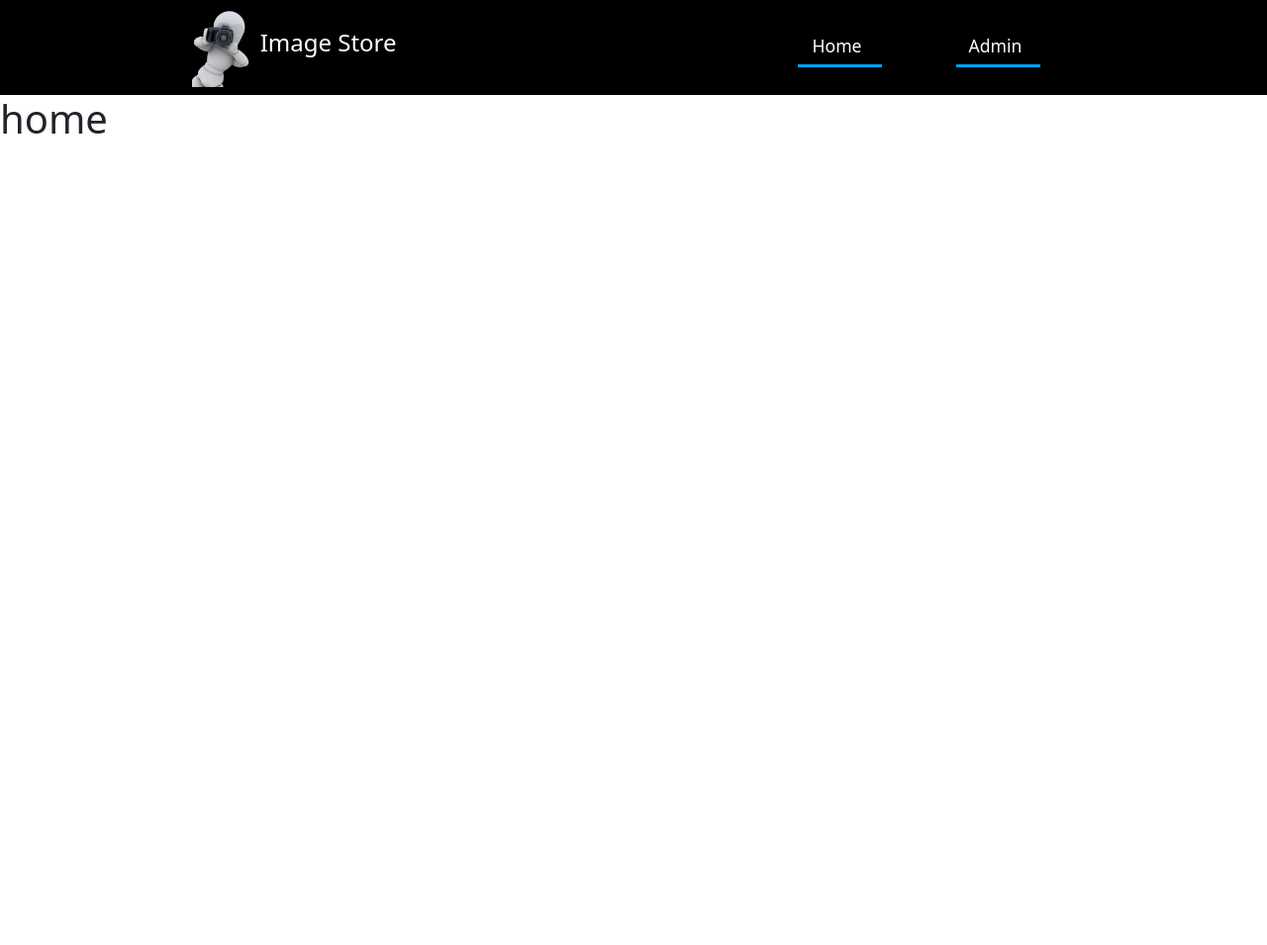
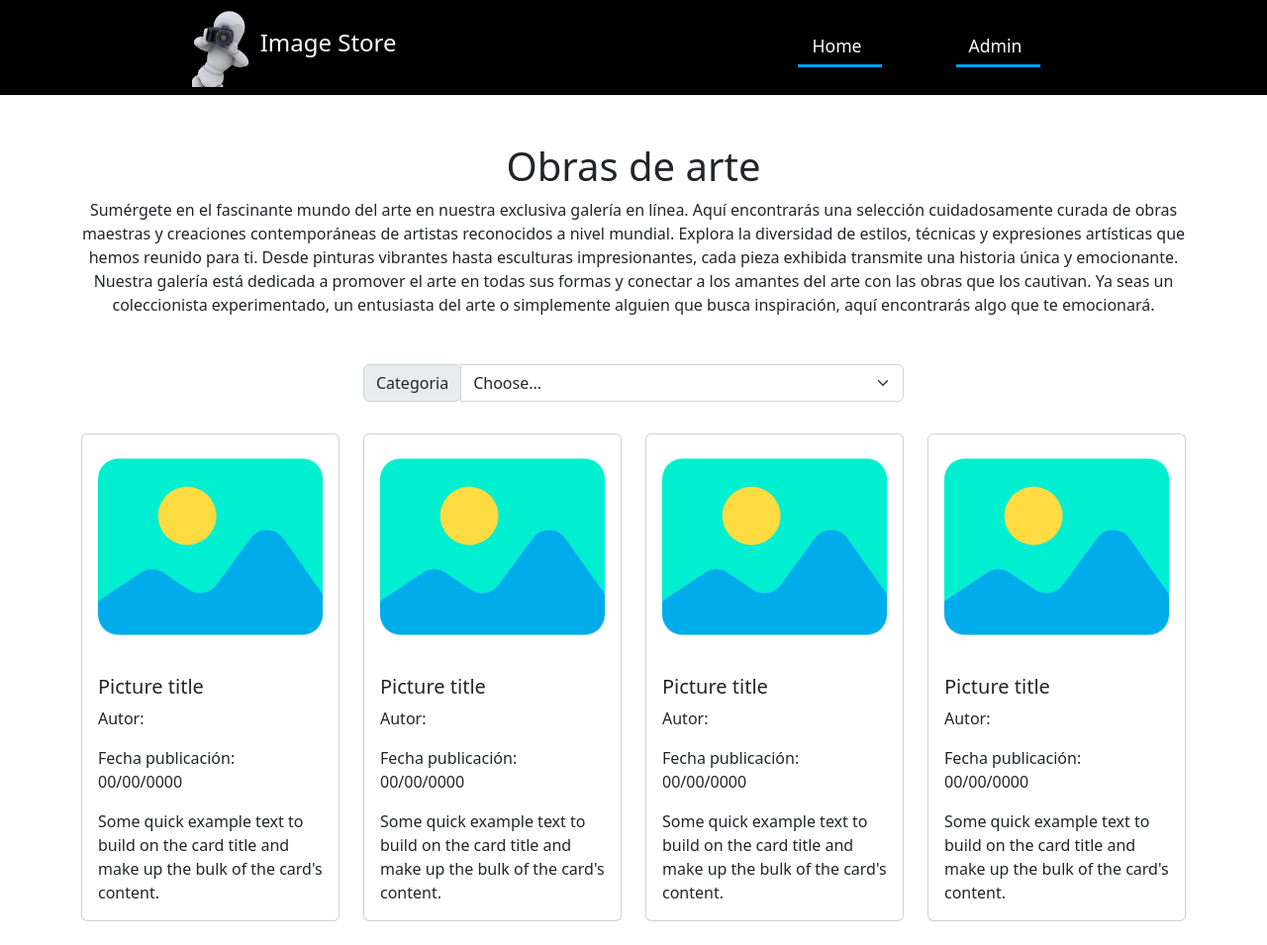
Before and after one commit to yesiddn/image-store, a PHP site: page /home in a window 1280 px wide. Shown: the whole page at 99% size. Before the commit the page ends 135 px from the top, so only its background shows below. Run offline with PHP 8.4, Linux system fonts and the light colour scheme; some libraries are stand-ins or nearby versions.

Commit message:
Add home structure

```diff
--- a/views/moduls/home.php
+++ b/views/moduls/home.php
@@ -1 +1,76 @@
-<h1>home</h1>
+<div class="container mt-5">
+  <div class="mb-5 text-center">
+    <h1>Obras de arte</h1>
+    <p>
+      Sumérgete en el fascinante mundo del arte en nuestra exclusiva galería en línea. Aquí encontrarás una selección cuidadosamente curada de obras maestras y creaciones contemporáneas de artistas reconocidos a nivel mundial. Explora la diversidad de estilos, técnicas y expresiones artísticas que hemos reunido para ti. Desde pinturas vibrantes hasta esculturas impresionantes, cada pieza exhibida transmite una historia única y emocionante. Nuestra galería está dedicada a promover el arte en todas sus formas y conectar a los amantes del arte con las obras que los cautivan. Ya seas un coleccionista experimentado, un entusiasta del arte o simplemente alguien que busca inspiración, aquí encontrarás algo que te emocionará.
+    </p>
+  </div>
+
+  <div class="row mb-3">
+    <div class="w-50 offset-md-3 input-group mb-3">
+      <div class="input-group-prepend">
+        <label class="input-group-text" for="inputGroupSelect01">Categoria</label>
+      </div>
+      <select class="form-select" id="inputGroupSelect01">
+        <option selected>Choose...</option>
+        <option value="1">One</option>
+        <option value="2">Two</option>
+        <option value="3">Three</option>
+      </select>
+    </div>
+  </div>
+
+  <div class="row">
+    <div class="col-md-3 mb-4">
+      <div class="card">
+        <img class="card-img-top px-3" src="./views/img/image.png" alt="Card image">
+        <div class="card-body">
+          <h5 class="card-title">Picture title</h5>
+          <p class="card-text">Autor:</p>
+          <p class="card-text">Fecha publicación: 00/00/0000</p>
+          <p class="card-text">Some quick example text to build on the card title and make up the bulk of the card's content.</p>
+
+        </div>
+      </div>
+    </div>
+
+    <div class="col-md-3 mb-4">
+      <div class="card">
+        <img class="card-img-top px-3" src="./views/img/image.png" alt="Card image">
+        <div class="card-body">
+          <h5 class="card-title">Picture title</h5>
+          <p class="card-text">Autor:</p>
+          <p class="card-text">Fecha publicación: 00/00/0000</p>
+          <p class="card-text">Some quick example text to build on the card title and make up the bulk of the card's content.</p>
+
+        </div>
+      </div>
+    </div>
+
+    <div class="col-md-3 mb-4">
+      <div class="card">
+        <img class="card-img-top px-3" src="./views/img/image.png" alt="Card image">
+        <div class="card-body">
+          <h5 class="card-title">Picture title</h5>
+          <p class="card-text">Autor:</p>
+          <p class="card-text">Fecha publicación: 00/00/0000</p>
+          <p class="card-text">Some quick example text to build on the card title and make up the bulk of the card's content.</p>
+
+        </div>
+      </div>
+    </div>
+
+    <div class="col-md-3 mb-4">
+      <div class="card">
+        <img class="card-img-top px-3" src="./views/img/image.png" alt="Card image">
+        <div class="card-body">
+          <h5 class="card-title">Picture title</h5>
+          <p class="card-text">Autor:</p>
+          <p class="card-text">Fecha publicación: 00/00/0000</p>
+          <p class="card-text">Some quick example text to build on the card title and make up the bulk of the card's content.</p>
+
+        </div>
+      </div>
+    </div>
+  </div>
+</div>
```
